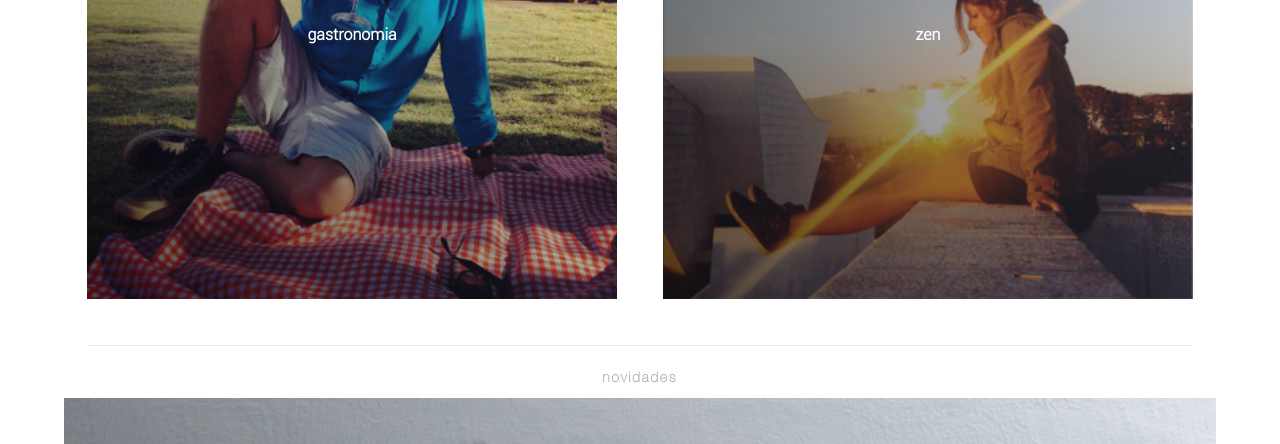
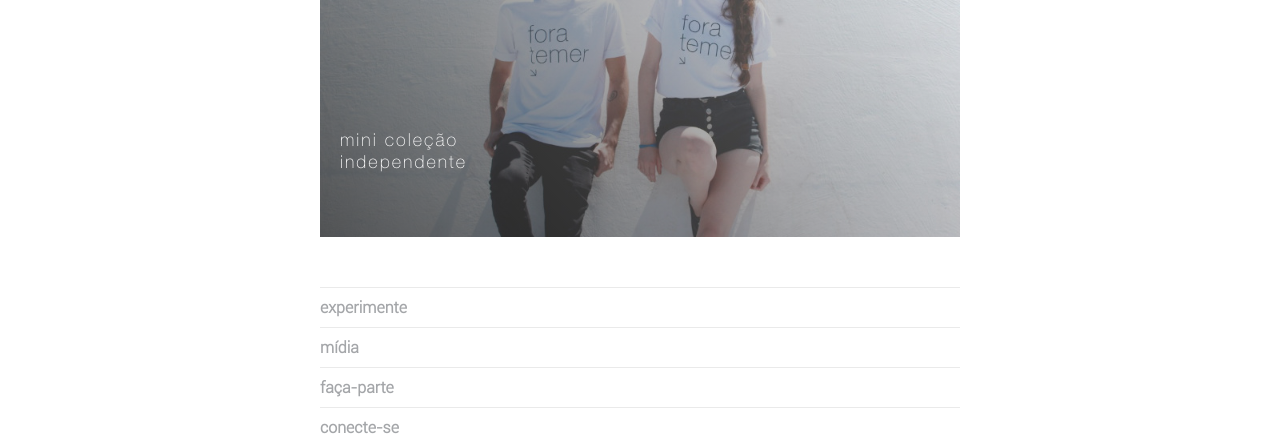
Before and after one commit to brunoiddev/brunoiddev.github.io, a plain HTML site: page index.html in a window 1280 px wide. Shown: the part 2010-2454 px from the top of the page. Drawn offline with nearby package versions, Linux system fonts and the light colour scheme.

Commit message:
container desktop

```diff
--- a/css/main.css
+++ b/css/main.css
@@ -279,6 +279,12 @@ footer span {
 
 }
 
+@media screen and (min-width: 585px) {
+    .container {
+    	width: 50%;
+    }
+}
+
 /*
 #home-destaque {
 	padding: 50px 0;
--- a/index.html
+++ b/index.html
@@ -132,19 +132,20 @@
 	</div>
 
 
+	<div class='container'>
 		<section id="home-mapa">
 			<hr/>
-		<div class='container'><a href=''>experimente</a></div>
+			<a href=''>experimente</a>
 			<hr/>
-		<div class='container'><a href=''>mídia</a></div>
+			<a href=''>mídia</a>
 			<hr/>
-		<div class='container'><a href=''>faça-parte</a></div>
+			<a href=''>faça-parte</a>
 			<hr/>
-		<div class='container'><a href=''>conecte-se</a></div>
+			<a href=''>conecte-se</a>
 			<hr/>
 		</section>
 
-	<div class='container'>
+
 		<footer>
 			<div class='footer-icons'>
 				<img src='img/icon/instagram.png' alt=''/>
```
Lines whose indentation alone changed are shown as unchanged.
